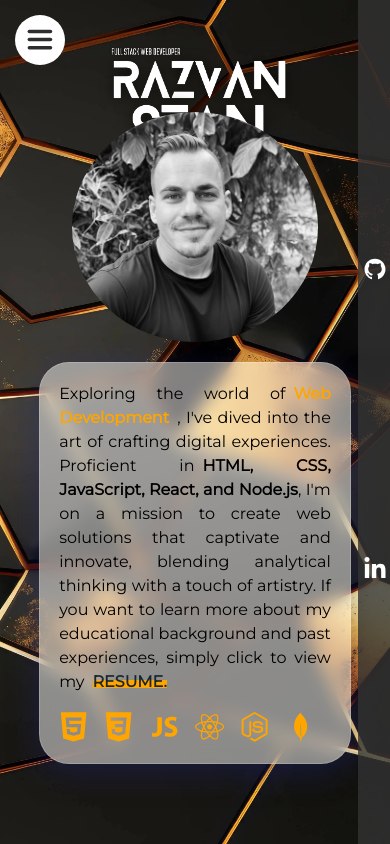
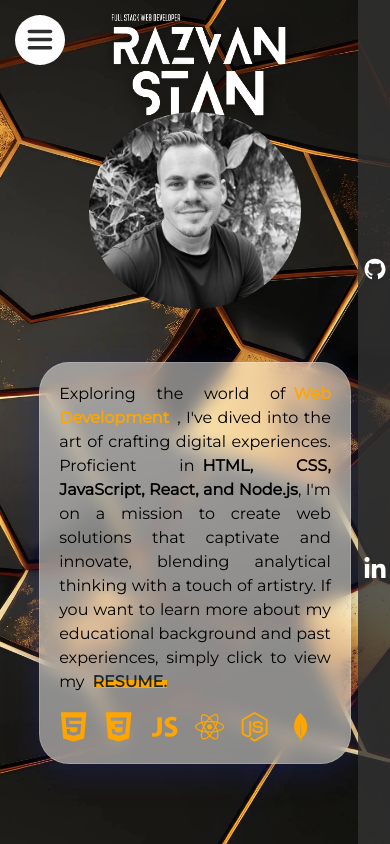
Before and after one commit to rasvanstan/portfolio, a React (Vite) app: page /#/ in a window 390 px wide. Built offline with nearby package versions, Linux system fonts and the light colour scheme.

Commit message:
responsivness adjusted

```diff
--- a/src/styles/Home.css
+++ b/src/styles/Home.css
@@ -178,11 +178,11 @@
       flex-direction: column;
     }
    .cv-foto {
-    width:70%;
+    width:60%;
    }
    .left-column {
     position: relative;
-    top:-3%;
+    top:-7%;
     right:40%;
     width: 60%;
    }
```
